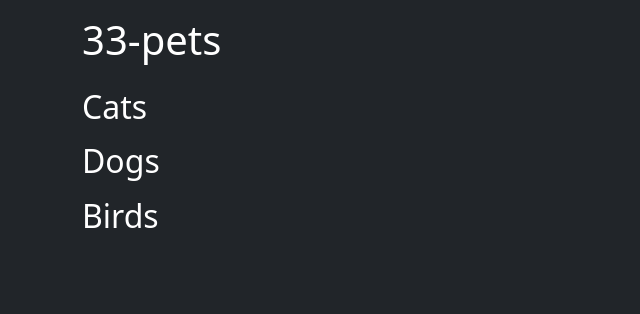
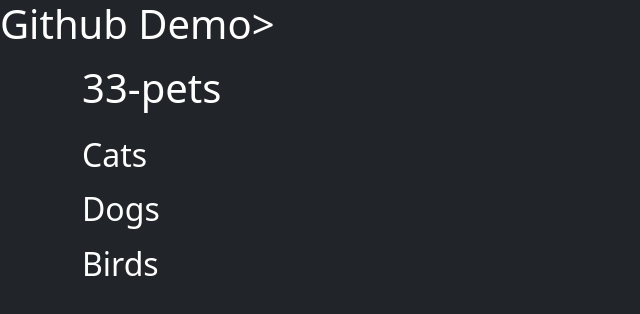
Before and after one commit to xxxOkamexxx/fed21_git_demo, a plain HTML site: page index.html in a window 1280 px wide. Shown: the whole page, without its empty margins (0-640 px from the left). Drawn offline with nearby package versions, Linux system fonts and the light colour scheme.

Commit message:
add heading 1.

```diff
--- a/index.html
+++ b/index.html
@@ -14,6 +14,7 @@
 </head>
 
 <body class="bg-dark text-white">
+	<h1>Github Demo></h1>
 	<div class="container mt-3 mb-3">
 		<h1 class="mb-4">33-pets</h1>
 
```
